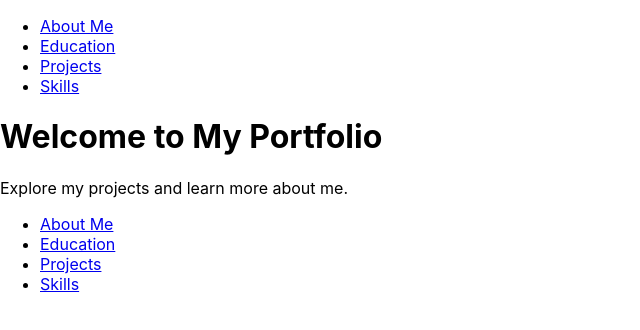
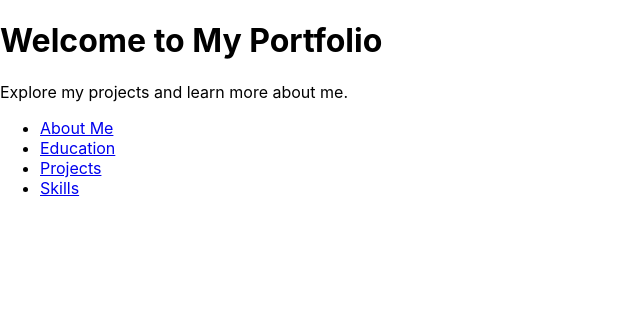
Before and after one commit to sdg877/react_portfolio, a React (Create React App) app: page / in a window 1280 px wide. Shown: the top 330 px of the page, without its empty margins (0-640 px from the left). Built offline with nearby package versions, Linux system fonts and the light colour scheme; a web font is replaced by a local one.

Commit message:
Update to remove navbar from homepage

```diff
--- a/src/App.jsx
+++ b/src/App.jsx
@@ -1,5 +1,5 @@
 import './App.css';
-import { BrowserRouter as Router, Routes, Route } from "react-router-dom";
+import { BrowserRouter as Router, Routes, Route, useLocation } from "react-router-dom";
 import NavBar from './components/NavBar.jsx';
 import AboutMe from './Pages/AboutMe.jsx';
 import Education from './Pages/Education.jsx';
@@ -14,14 +14,13 @@
 import Snake from './Pages/ProjectPages/Snake.jsx';
 import SpookSpotters from './Pages/ProjectPages/SpookSpotters.jsx';
 
+const App = () => {
+  const location = useLocation();
 
-function App() {
   return (
     <div>
-      <Router>
-        <div>
-
-        <NavBar />
+      {/* Conditionally render the NavBar only if the current path is not the home path */}
+      {location.pathname !== '/' && <NavBar />}
 
       <Routes>
         <Route path="/about" element={<AboutMe />} />
@@ -40,9 +39,13 @@
         <Route path="/" element={<Home />} />
       </Routes>
     </div>
+  );
+};
+
+const WrappedApp = () => (
+  <Router>
+    <App />
   </Router>
-    </div>
 );
-}
 
-export default App;
+export default WrappedApp;
```
Lines whose indentation alone changed are shown as unchanged.
